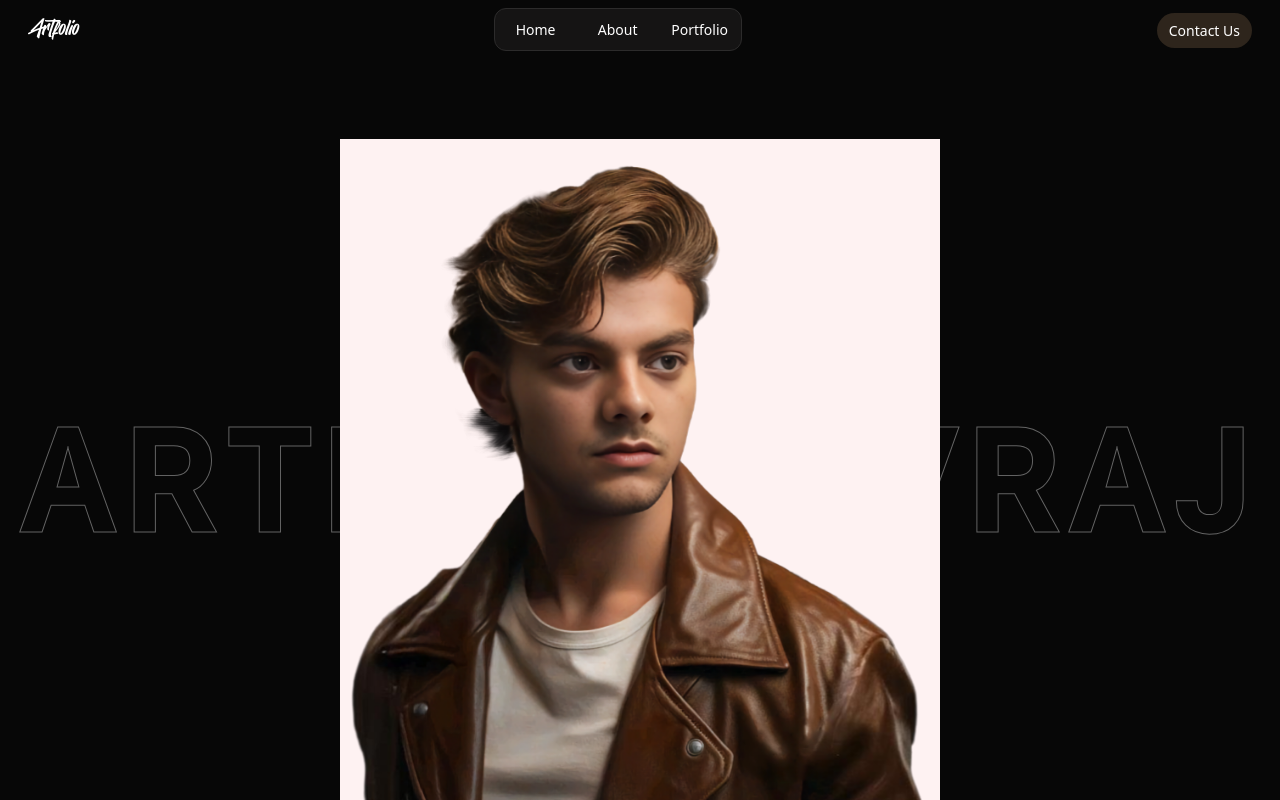
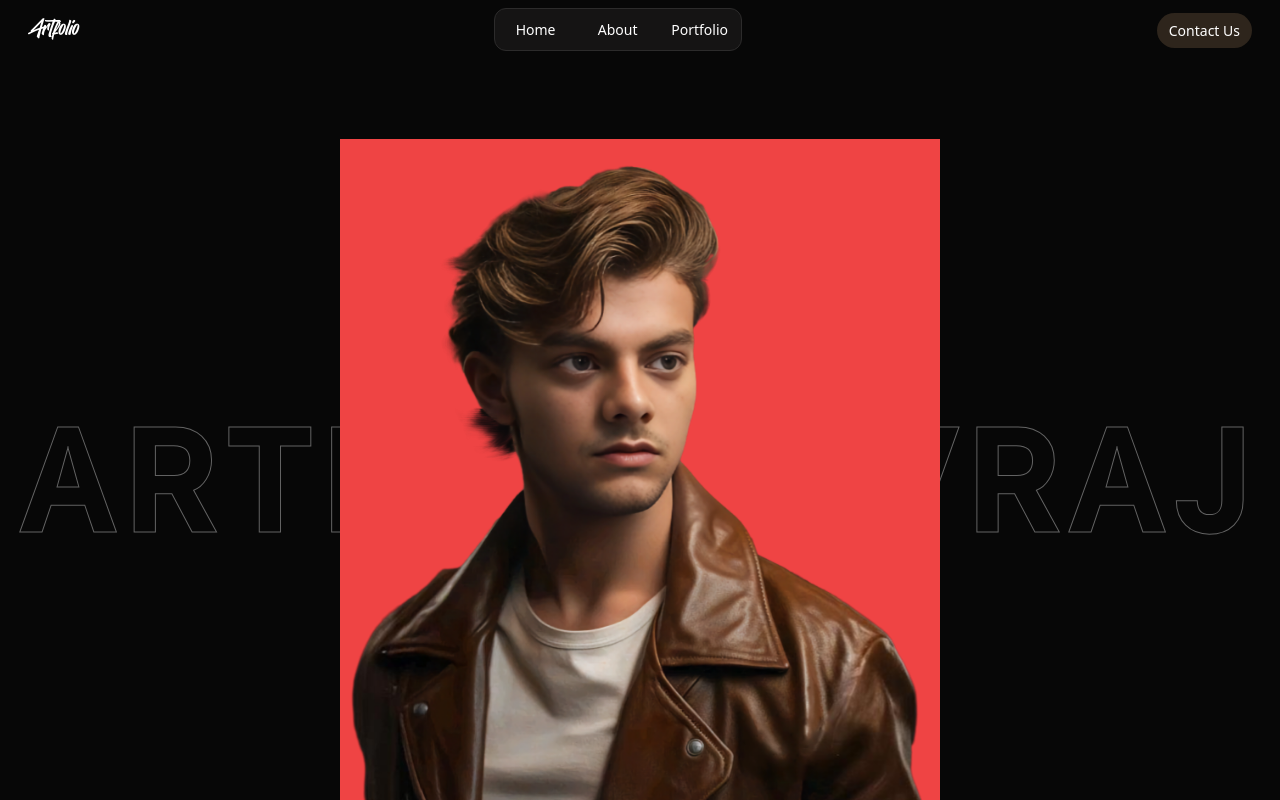
Before and after one commit to techiuv/artist-portfolio, a React (Vite) app: page / in a window 1280 px wide. Shown: the top 800 px of the page. Built offline with nearby package versions, Linux system fonts and the light colour scheme; no server answers.

Commit message:
Update App.jsx

```diff
--- a/src/App.jsx
+++ b/src/App.jsx
@@ -82,11 +82,11 @@ function App() {
 
       <main>
         <section id='home' className='w-[100%] mt-[5vh] md:mt-[10vh] h-auto lg:h-[100vh] relative flex justify-center items-center'>
-          <div className='mx-auto relative w-[100%] lg:w-auto h-[100%]'>
+          <div className='mx-auto relative w-[100%] sm:w-[50%] bg-red-500 lg:w-auto h-[100%]'>
             <img
               src="/img/Firefly 20240729100151 2.png"
               alt="Artist Yuvraj"
-              className='hero-img h-auto md:h-[100%] mx-auto bg-red-50 aspect-[3/4] w-auto sm:w-50% lg:w-auto sm:aspect-auto  object-cover'
+              className='hero-img h-auto md:h-[100%] mx-auto  aspect-[3/4]    md:aspect-auto  object-cover'
             />
             <div className="bg-gradient-to-b from-transparent to-[#070707] h-32 w-full absolute bottom-0 left-0"></div>
           </div>
```
